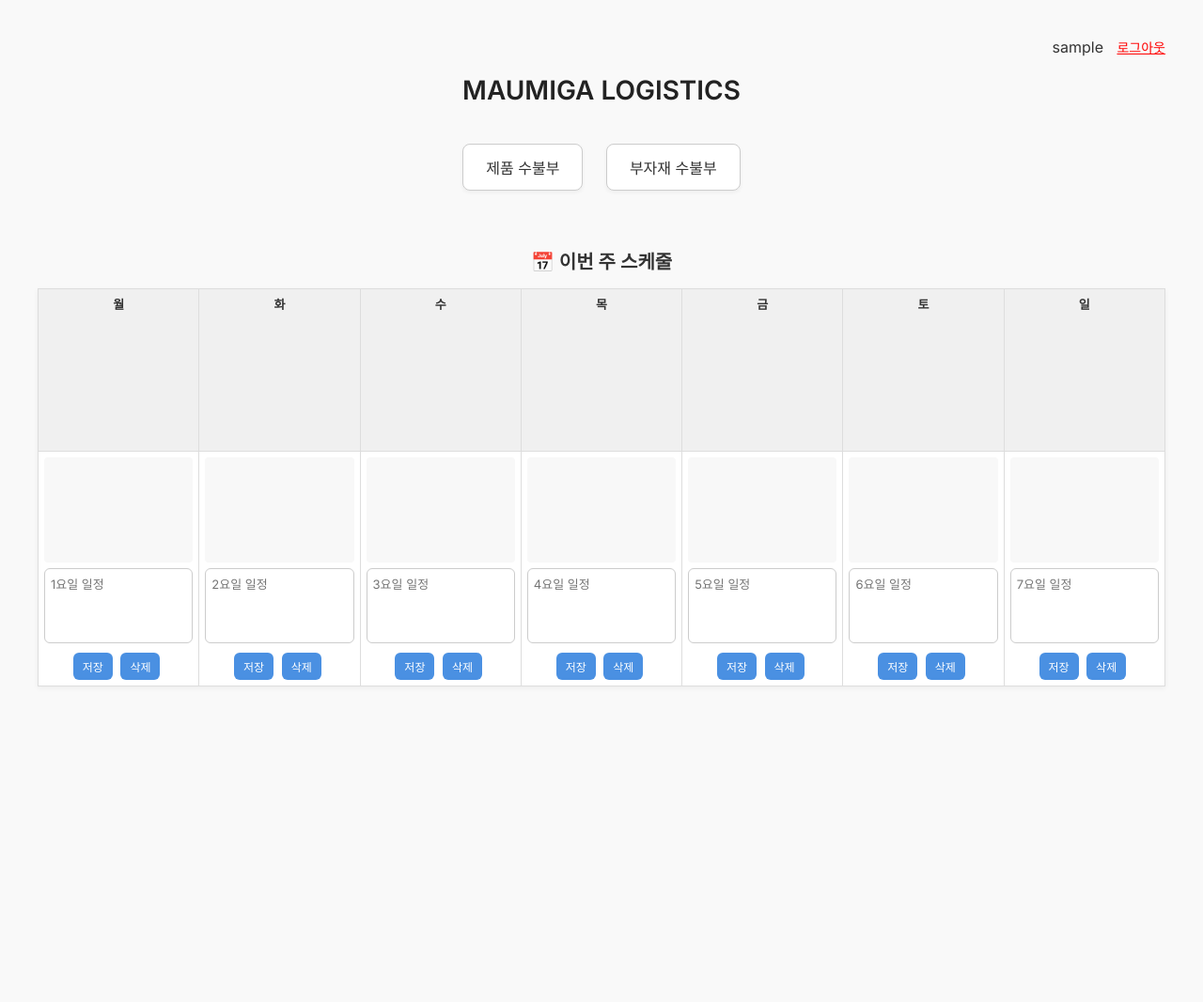
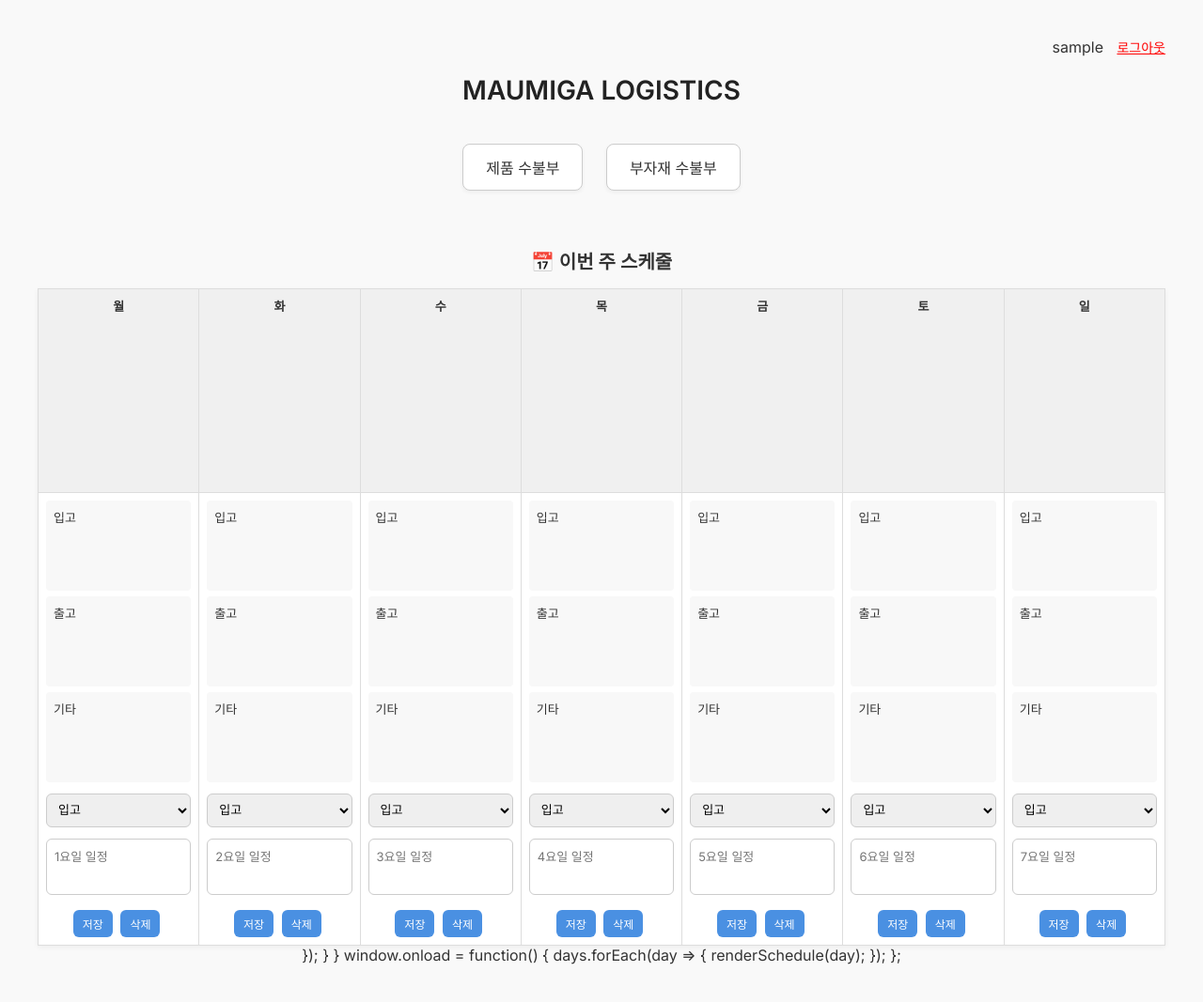
Before and after one commit to life3212/maumiga-logistics, a FastAPI app: page / in a window 1280 px wide. Shown: the whole page at 94% size. Before the commit the page ends 731 px from the top, so only its background shows below. Run offline with FastAPI, Linux system fonts and the light colour scheme; the visitor is signed in with stand-in values (Sample User, id 1).

Commit message:
fix: home 화면 스케줄 구역 확장 및 입고/출고/기타 구분

```diff
--- a/templates/home.html
+++ b/templates/home.html
@@ -51,9 +51,9 @@
         }
         .calendar th, .calendar td {
             border: 1px solid #ddd;
-            padding: 6px;
+            padding: 8px;
             vertical-align: top;
-            height: 160px;
+            height: 200px;
         }
         .calendar th {
             background-color: #f0f0f0;
@@ -63,26 +63,25 @@
             font-size: 13px;
             background-color: #f8f8f8;
             text-align: left;
-            min-height: 100px;
-            padding: 6px;
+            min-height: 80px;
+            padding: 8px;
             border-radius: 4px;
             margin-bottom: 6px;
-            overflow-y: auto;
         }
-        .schedule-section {
-            margin-bottom: 4px;
-            font-weight: bold;
-        }
-        .schedule-input {
+        .schedule-input, .schedule-select {
             width: 100%;
-            height: 80px;
-            resize: none;
+            margin-top: 6px;
+            margin-bottom: 6px;
             font-family: 'Inter', sans-serif;
             font-size: 13px;
             border: 1px solid #ccc;
             border-radius: 6px;
-            padding: 6px;
+            padding: 8px;
             box-sizing: border-box;
+        }
+        .schedule-input {
+            height: 60px;
+            resize: none;
         }
         .action-buttons {
             margin-top: 6px;
@@ -123,11 +122,18 @@
             <tr>
                 {% for day in ["mon", "tue", "wed", "thu", "fri", "sat", "sun"] %}
                 <td>
-                    <div class="schedule-display" id="display-{{day}}"></div>
+                    <div class="schedule-display" id="display-{{day}}-입고">입고</div>
+                    <div class="schedule-display" id="display-{{day}}-출고">출고</div>
+                    <div class="schedule-display" id="display-{{day}}-기타">기타</div>
+                    <select class="schedule-select" id="category-{{day}}">
+                        <option value="입고">입고</option>
+                        <option value="출고">출고</option>
+                        <option value="기타">기타</option>
+                    </select>
                     <textarea class="schedule-input" id="input-{{day}}" placeholder="{{ loop.index }}요일 일정"></textarea>
                     <div class="action-buttons">
-                        <button type="button" onclick="saveSchedule('{{day}}')">저장</button>
-                        <button type="button" onclick="clearSchedule('{{day}}')">삭제</button>
+                        <button onclick="saveSchedule('{{day}}')">저장</button>
+                        <button onclick="clearSchedule('{{day}}')">삭제</button>
                     </div>
                 </td>
                 {% endfor %}
@@ -139,64 +145,36 @@
         const days = ["mon", "tue", "wed", "thu", "fri", "sat", "sun"];
 
         function saveSchedule(day) {
-            const value = document.getElementById(`input-${day}`).value;
-            localStorage.setItem(`schedule-${day}`, value);
+            const category = document.getElementById(`category-${day}`).value;
+            const input = document.getElementById(`input-${day}`).value;
+            if (input.trim()) {
+                localStorage.setItem(`schedule-${day}-${category}`, input);
+            }
             renderSchedule(day);
         }
 
         function clearSchedule(day) {
-            localStorage.removeItem(`schedule-${day}`);
+            const category = document.getElementById(`category-${day}`).value;
+            localStorage.removeItem(`schedule-${day}-${category}`);
             document.getElementById(`input-${day}`).value = "";
             renderSchedule(day);
         }
 
         function renderSchedule(day) {
-            const container = document.getElementById(`display-${day}`);
-            container.innerHTML = ""; // 초기화
-            const value = localStorage.getItem(`schedule-${day}`) || "";
+            ["입고", "출고", "기타"].forEach(category => {
+                const value = localStorage.getItem(`schedule-${day}-${category}`) || "";
+                document.getElementById(`display-${day}-${category}`).innerText = category + (value ? `: ${value}` : "");
+            });
+        }
 
-            const lines = value.split('\n').filter(line => line.trim() !== "");
-            const incoming = [];
-            const outgoing = [];
-            const other = [];
-
-            for (const line of lines) {
-                if (line.startsWith("입고")) incoming.push(line);
-                else if (line.startsWith("출고")) outgoing.push(line);
-                else other.push(line);
-            }
-
-            if (incoming.length) {
-                const div = document.createElement("div");
-                div.className = "schedule-section";
-                div.textContent = "📥 입고";
-                container.appendChild(div);
-                incoming.forEach(item => {
-                    const p = document.createElement("p");
-                    p.textContent = item;
-                    container.appendChild(p);
-                });
-            }
-            if (outgoing.length) {
-                const div = document.createElement("div");
-                div.className = "schedule-section";
-                div.textContent = "📤 출고";
-                container.appendChild(div);
-                outgoing.forEach(item => {
-                    const p = document.createElement("p");
-                    p.textContent = item;
-                    container.appendChild(p);
-                });
-            }
-            if (other.length) {
-                const div = document.createElement("div");
-                div.className = "schedule-section";
-                div.textContent = "📝 기타";
-                container.appendChild(div);
-                other.forEach(item => {
-                    const p = document.createElement("p");
-                    p.textContent = item;
-                    container.appendChild(p);
+        window.onload = function() {
+            days.forEach(day => {
+                renderSchedule(day);
+            });
+        };
+    </script>
+</body>
+</html>
                 });
             }
         }
```
